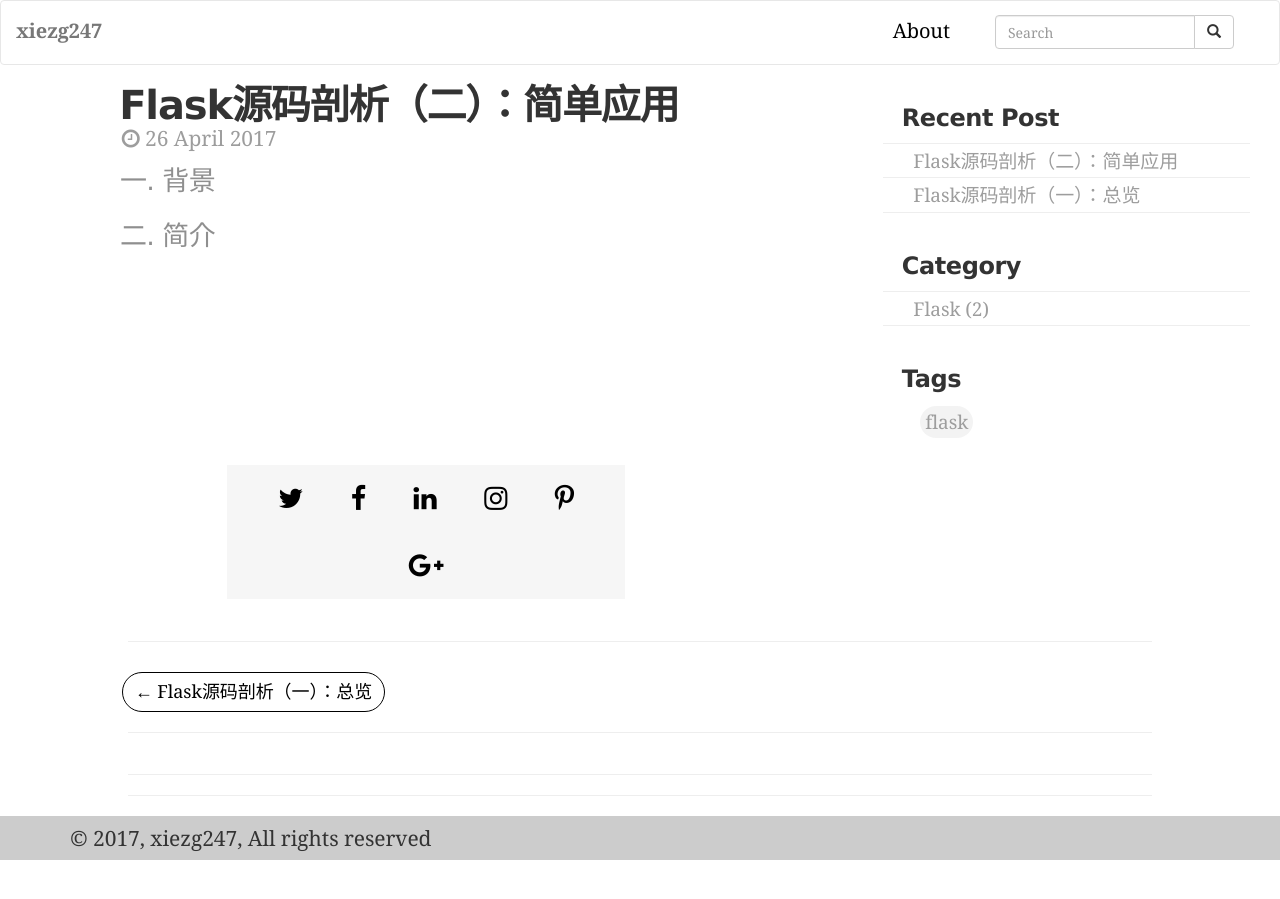
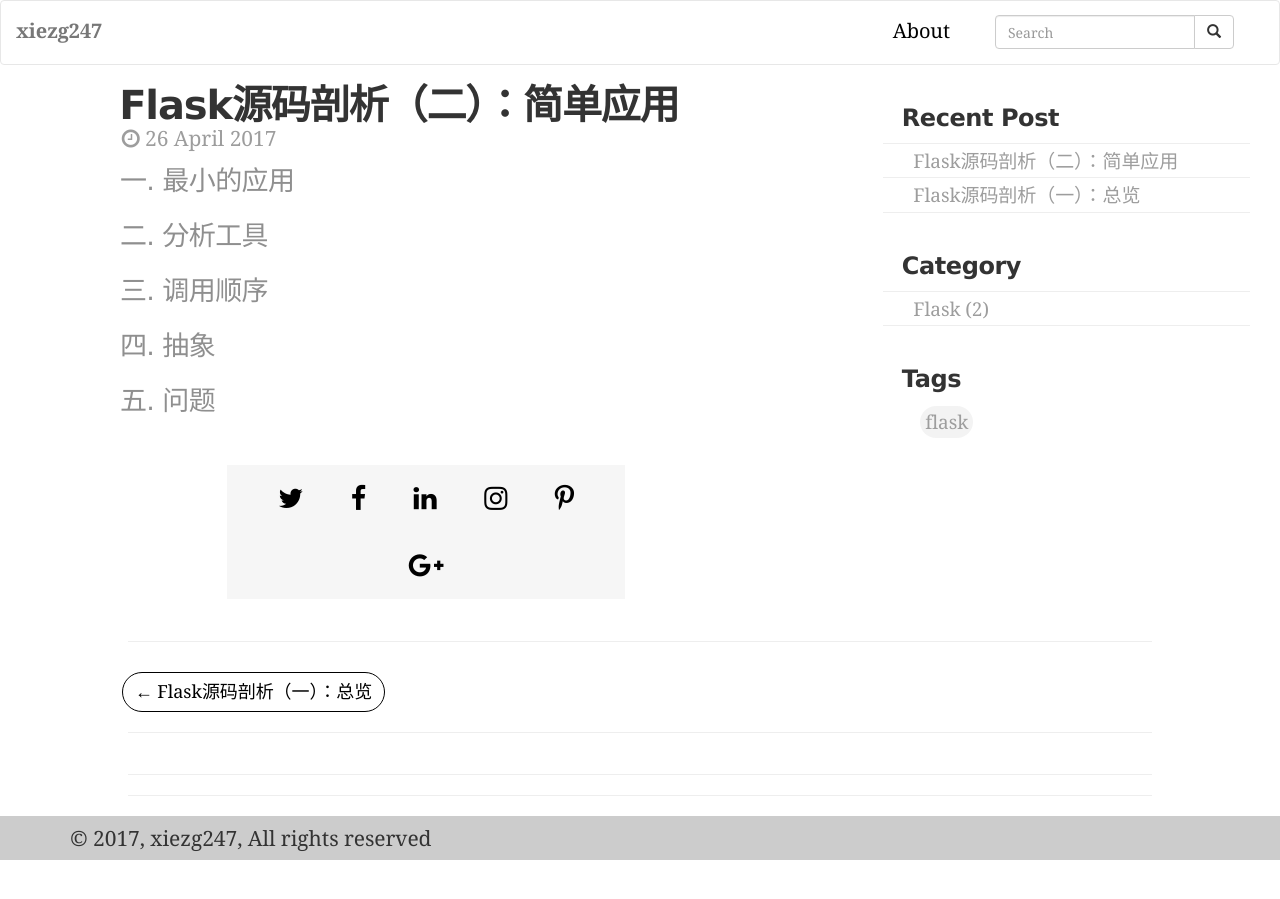
Before and after one commit to xiezg247/xiezg247.github.io, a Jekyll site: the page built from _posts/2017-04-26-Flask源码剖析-二-简单应用.md, in a window 1280 px wide. Built offline with Jekyll 4.4.1, drawn with Linux system fonts in a browser that asks for light colours; comment, search, counter and statistics services are not loaded.

```diff
--- a/_data/global.yml
+++ b/_data/global.yml
@@ -22,5 +22,5 @@ linkedin: 'https://www.linkedin.com'
 instagram: 'https://www.instagram.com'
 github: 'https://github.com/xiezg247'
 google-plus: 'https://plus.google.com'
-stackoverflow: 'http://stackoverflow.com'
+stackoverflow: 'http://stackoverflow.com/users/7923492/xiezg247'
 #####################################################################
--- a/_posts/2017-04-26-Flask源码剖析-二-简单应用.md
+++ b/_posts/2017-04-26-Flask源码剖析-二-简单应用.md
@@ -7,6 +7,12 @@ tags: flask
 lead_text: '简单应用'
 ---
 
-## 一. 背景
+## 一. 最小的应用
 
-## 二. 简介
+## 二. 分析工具
+
+## 三. 调用顺序
+
+## 四. 抽象
+
+## 五. 问题
```
Also changed, not shown: _posts/2017-04-25-Flask源码剖析-一-总览.md (+0 -3 lines), 2 other files.
